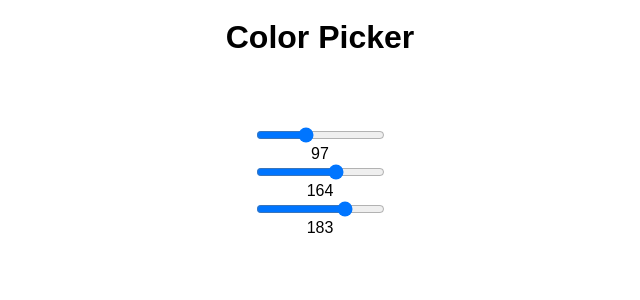
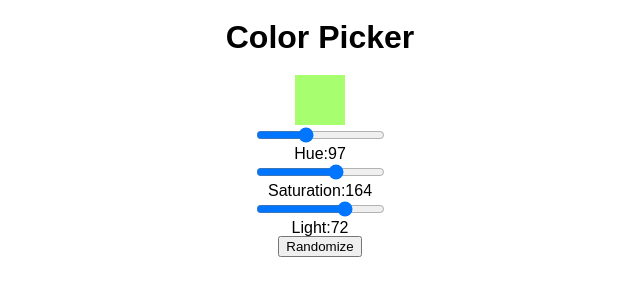
Before and after one commit to foxamanda2/color-picker, a React (Create React App) app: page / in a window 1280 px wide. Shown: the top 300 px of the page, without its empty margins (320-960 px from the left). Built offline with nearby package versions, Linux system fonts and the light colour scheme.

Commit message:
Randomizer button added with no function

```diff
--- a/src/App.jsx
+++ b/src/App.jsx
@@ -4,7 +4,7 @@
   state = {
     hue: Math.floor(Math.random() * 255),
     saturation: Math.floor(Math.random() * 255),
-    light: Math.floor(Math.random() * 255),
+    light: Math.floor(Math.random() * 100),
   }
 
   handleOnChangeHue = event => {
@@ -19,6 +19,12 @@
     this.setState({ light: event.target.value })
     console.log(this.state.light)
   }
+  // componentDidMount(event) {
+  //   let random = Math.floor(Math.random() * 255)
+  //   this.setState({ hue: event.target.random }),
+  //     this.setState({ saturation: event.target.random }),
+  //     this.setState({ light: event.target.random })
+  // }
 
   render() {
     return (
@@ -39,7 +45,7 @@
             value={this.state.hue}
             onChange={this.handleOnChangeHue}
           />
-          <div className="hue">{this.state.hue}</div>
+          <div className="hue">Hue:{this.state.hue}</div>
           <input
             className="saturation-slider"
             type="range"
@@ -48,17 +54,18 @@
             value={this.state.saturation}
             onChange={this.handleOnChangeSaturation}
           />
-          <div className="saturation">{this.state.saturation}</div>
+          <div className="saturation">Saturation:{this.state.saturation}</div>
           <input
             className="light-slider"
             type="range"
             min={0}
-            max={255}
+            max={100}
             value={this.state.light}
             onChange={this.handleOnChangeLight}
           />
-          <div className="light">{this.state.light}</div>
+          <div className="light">Light:{this.state.light}</div>
         </div>
+        <button onClick={this.componentDidMount}>Randomize</button>
       </div>
     )
   }
```
